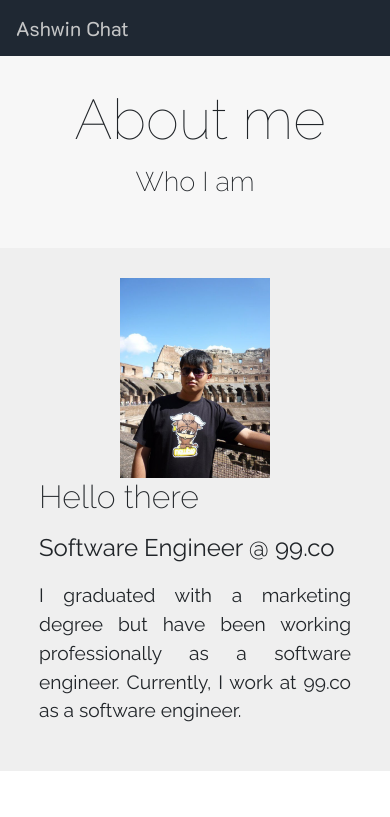
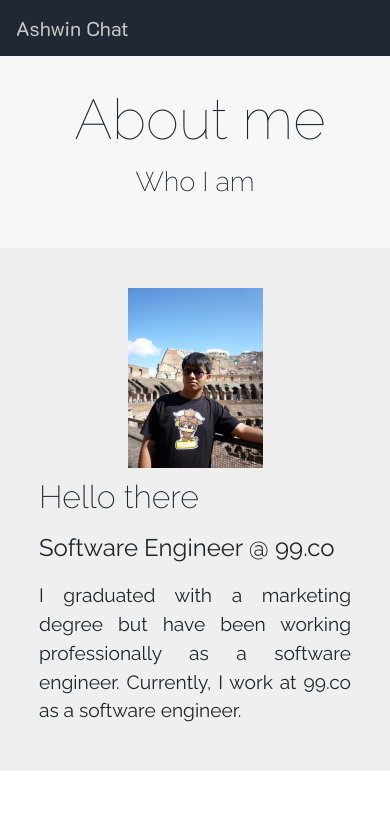
Before and after one commit to ashwinath/personal-website-3.0, a React (Create React App) app: page /about-me in a window 390 px wide. Shown: the top 817 px of the page. Built offline with nearby package versions, Linux system fonts and the light colour scheme; some icons are missing.

Commit message:
fix: css for desktop for flipped images. css mobile button

```diff
--- a/src/Pages/AboutMe.css
+++ b/src/Pages/AboutMe.css
@@ -1,7 +1,7 @@
 .about-component {
   display: flex;
   padding: 30px 20%;
-  justify-content: space-between;
+  justify-content: space-around;
   align-items: center;
 }
 
@@ -11,12 +11,12 @@
 
 .about-picture {
   flex: 1;
+  text-align: center;
 }
 
 .about-component img {
   max-height: 400px;
   max-width: 100%;
-  padding: 0 50px;
 }
 
 .about-writeup {
@@ -88,9 +88,9 @@
     text-align: center;
   }
 
-  .about-component img {
+  .about-picture img {
     max-height: 200px;
-    padding: 0 50px;
+    padding: 10px 50px;
   }
 
   .about-writeup h2 {
@@ -109,4 +109,14 @@
     font-size: 120%;
     line-height: 1.5;
   }
+
+  .download-resume-section a {
+    font-size: 100%;
+    border-radius: 10px;
+    padding: 10px;
+  }
+
+  .download-resume-section {
+    padding: 20px;
+  }
 }
```
